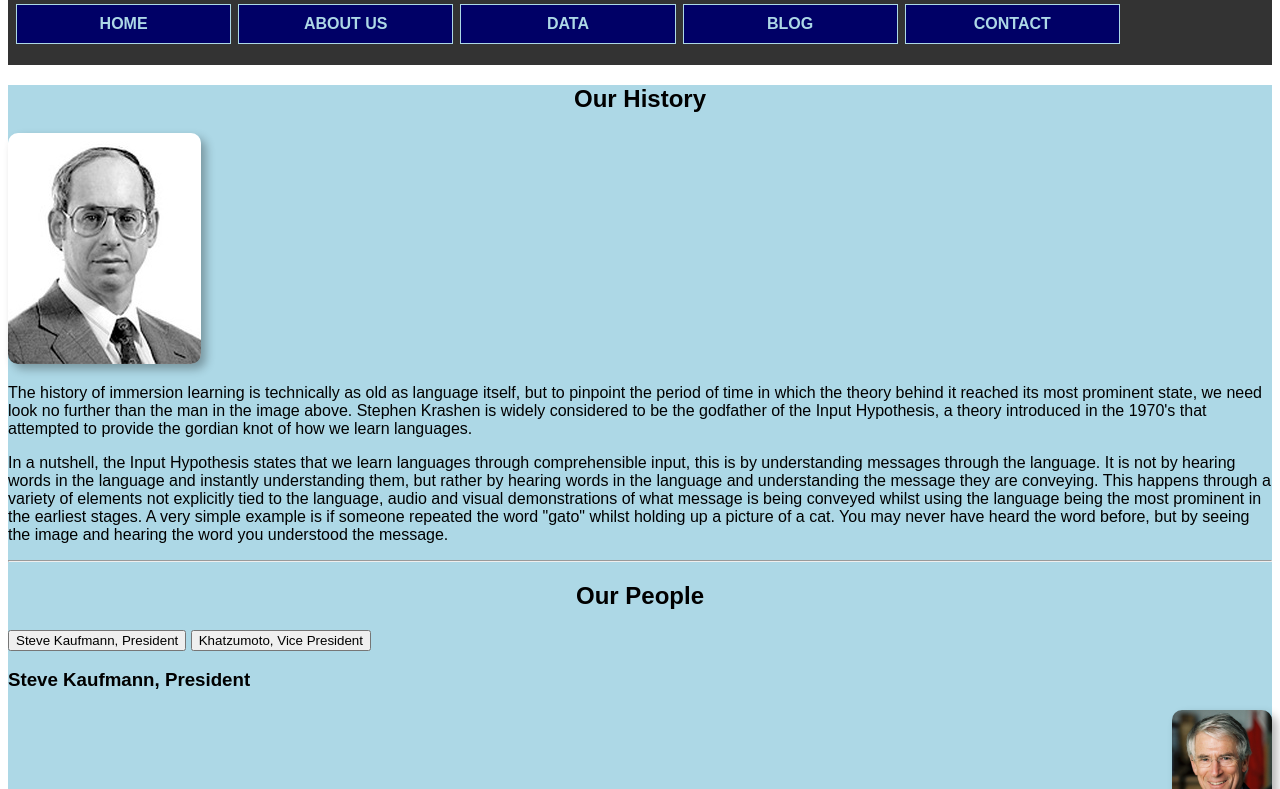
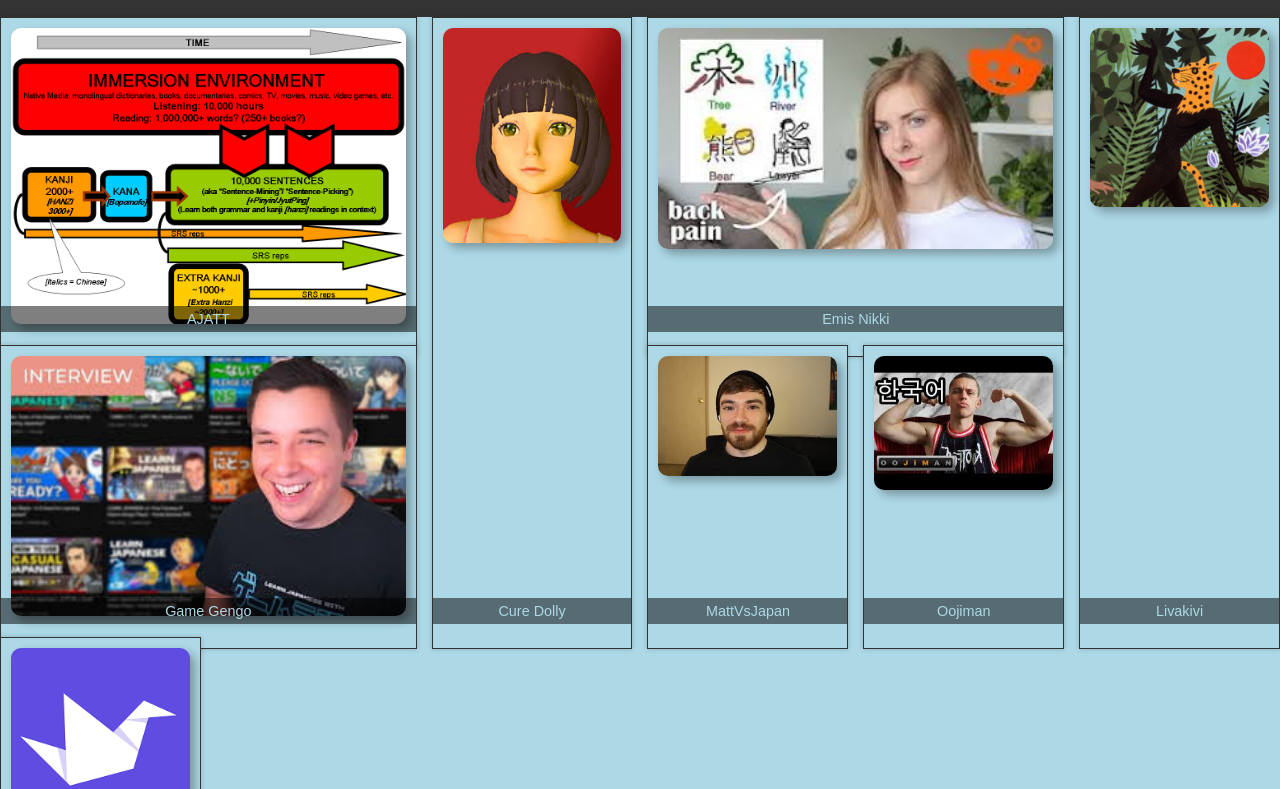
Before and after one commit to gdt0044/WebDesign416Repo, a plain HTML site: page pages/about.htm in a window 1280 px wide. Shown: the part 107-896 px from the top of the page. Drawn offline with Linux system fonts and the light colour scheme.

Commit message:
big moves

```diff
--- a/pages/about.htm
+++ b/pages/about.htm
@@ -23,6 +23,59 @@
         box-shadow: 5px 5px 10px rgba(0, 0, 0, 0.3); /* Adds a subtle shadow */
     }
 
+    .intro-grid {
+        display: grid;
+        grid-template-columns: repeat(auto-fit, minmax(200px, 1fr));
+        grid-auto-flow: dense;
+        grid-template-columns: repeat(auto-fit, minmax(200px, 1fr));
+        grid-gap: 15px;
+        grid-row-gap: 10px; /* Sets row gap if you prefer different from column gap */
+        min-height: 100px; /* Row minimum height */
+    }
+
+    .intro-grid > div {
+        background-color: var(--light-color); /* Example background color, adjust as needed */
+        padding: 10px; /* Padding inside each grid cell */
+        border: 1px solid var(--dark-color); /* Example border for each grid cell */
+        height: 100%; /* Makes sure content fills the cell */
+        position: relative; /* Needed for positioning captions absolutely later */
+        overflow: hidden; /* Ensures no overflow from images */
+        box-shadow: 0 0 5px rgba(0, 0, 0, 0.2); /* Light gray, subtle shadow */
+
+    }
+
+    .intro-grid img {
+    width: 100%; /* Images fill their divs horizontally */
+    height: auto; /* Heights vary as needed */
+    display: block; /* Removes bottom margin/gap */
+}
+    .caption {
+        position: absolute;
+        bottom: 10px; /* Adjust position as needed */
+        left: 0;
+        width: 100%; /* Ensures the caption spans the full width of the div */
+        text-align: center; /* Centers the text within the caption */
+        padding: 5px 0; /* Adds some padding within the caption */
+        background-color: rgba(0, 0, 0, 0.5); /* Semi-transparent background for readability */
+        color: var(--light-color); /* Ensures text color is readable against the background */
+        font-size: 0.9em; /* Adjust size as needed */
+    }
+
+    .dark-caption {
+        color: var(--dark-color); /* Dark text color for light backgrounds */
+    }
+
+    .light-caption {
+        color: var(--light-color); /* Light text color for dark backgrounds */
+    }
+    .double-column {
+    grid-column: span 2; /* Makes the div span two columns */
+}
+
+    .double-row {
+    grid-row: span 2; /* Makes the div span two rows */
+}
+
     </style>
 </head>
 <body>
@@ -35,15 +88,52 @@
             <p><a href="../index.htm">HOME</a></p>
             <p><a href="about.htm">ABOUT US</a></p>
             <p><a href="data.htm">DATA</a></p>
-            <p><a href="#">BLOG</a></p>
+            <p><a href="join.htm">JOIN</a></p>
             <p><a href="#">CONTACT</a></p>
         </nav>
     </header>
 
     <main>
         <section>
+          <section class="intro-grid">
+        <div class="grid-item double-column">
+    <img src="../images/AJATT.jpg" alt="AJATT">
+    <p class="caption light-caption">AJATT</p>
+</div>
+<div class="grid-item double-row">
+    <img src="../images/Cure Dolly.jpg" alt="Cure Dolly">
+    <p class="caption light-caption">Cure Dolly</p>
+</div>
+<div class="grid-item double-column">
+    <img src="../images/Emis Nikki.jpg" alt="Emis Nikki">
+    <p class="caption light-caption">Emis Nikki</p>
+</div>
+<div class="grid-item double-column">
+    <img src="../images/GameGengo.jpg" alt="Game Gengo">
+    <p class="caption light-caption">Game Gengo</p>
+</div>
+<div class="grid-item double-row">
+    <img src="../images/Livakivi.jpg" alt="Livakivi">
+    <p class="caption light-caption">Livakivi</p>
+</div>
+<div class="grid-item">
+    <img src="../images/Matt.jpg" alt="MattVsJapan">
+    <p class="caption light-caption">MattVsJapan</p>
+</div>
+<div class="grid-item">
+    <img src="../images/Oojiman.jpg" alt="Oojiman">
+    <p class="caption light-caption">Oojiman</p>
+</div>
+<div class="grid-item">
+    <img src="../images/Refold.png" alt="Refold">
+    <p class="caption light-caption">Refold</p>
+</div>
+
+
+</section>
+
             <h2>Our History</h2>
-            <img src="../images/Krashen.jpg" alt="Our History" class="history-image">
+
             <p>The history of immersion learning is technically as old as language itself, but to pinpoint
                 the period of time in which the theory behind it reached its most prominent state, we need
                 look no further than the man in the image above. Stephen Krashen is widely considered to be the
--- a/style.css
+++ b/style.css
@@ -21,9 +21,12 @@ header img {
 
 /* Styles for nav */
 nav {
-    clear:both;
-    background-color: var(--dark-color);
-    padding: 5px;
+    display: grid;
+    grid-template-columns: repeat(5, 1fr); /* Five columns of equal width */
+    gap: 20px; /* Space between grid items */
+    padding-inline: 20px; /* Padding on the sides */
+    background-color: var(--dark-color); /* Uses the dark color variable */
+    padding: 5px; /* Padding inside the nav */
 }
 
 /* Clearfix for header */
@@ -35,25 +38,21 @@ nav {
 
 /* Styles for p elements inside nav */
 nav p {
-    display: inline-block; /* Aligns items next to each other */
-    width: 17%; /* Makes each element 17% of their parent container's width */
-    min-width: 85px; /* Minimum width to keep text on one line */
-    margin-left: 3px; /* Spaces out the elements */
-    text-align: center; /* Centers the text within the <p> element */
-    background-color: var(--border-dark-color);
-    border: 1px solid var(--light-color);
-    color: var(--light-color);
-    font-family: Arial, sans-serif; /* Arial font with sans-serif */
+    margin: 0; /* Remove margin */
+    text-align: center; /* Center text */
+    background-color: var(--dark-color); /* Consistent with nav background, adjust if needed */
+    border: none;
+    color: var(--light-color); /* Ensure readable text color */
+    font-family: Arial, sans-serif;
 }
 
 /* Styles for anchor elements inside nav p */
 nav p a {
-    display: inline-block;
-    width: 100%;
+    display: block;
     color: var(--light-color);
     font-weight: bold;
-    text-decoration: none; /* Removes underline */
-    padding: 10px 0;
+    text-decoration: none;
+    padding: 10px 0; /* Comfortable clickable area */
 }
 
 /* New styles for headers within the header element */
@@ -69,10 +68,25 @@ header h1 {
     margin-top: 15px; /* Center Vertically */
 }
 
+html, body {
+    height: 100%; /* Ensures the full height of the viewport is used */
+    margin: 0; /* Resets default margin */
+    padding: 0; /* Resets default padding */
+    background-color: var(--light-color); /* Sets the background color */
+}
+
+body {
+    display: flex;
+    flex-direction: column; /* Stacks content vertically */
+    min-height: 100vh; /* Minimum height of 100% of the viewport height */
+}
+
 /* Style for main elements on both pages */
 main {
     background-color: var(--light-color);
     font-family: Arial, sans-serif; /* Arial font with sans-serif fallback */
+    flex: 1; /* Allows the main content to expand and fill available space, pushing the footer down */
+
 }
 
 /* Style for all headings inside main */
@@ -101,10 +115,12 @@ main h2 {
 
 /* Style for footer on all pages */
 footer {
+    width: 100%; /* Footer width to cover the screen */
     background-color: var(--dark-color);
     color: var(--light-color);
     font-style: italic; /* Italicize the text */
     text-align: center; /* Center text in the footer */
+    padding: 10px 0; /* Padding inside the footer for better spacing */
 }
 
 footer p {
```
Also changed, not shown: index.htm (+1 -1 lines), pages/data.htm (+1 -1 lines), pages/join.htm (added, +135 -0 lines), images/AJATT.jpg (added), images/Cure Dolly.jpg (added), images/Emis Nikki.jpg (added), images/GameGengo.jpg (added), images/Livakivi.jpg (added), images/Matt.jpg (added), images/Oojiman.jpg (added), images/Refold.png (added).
